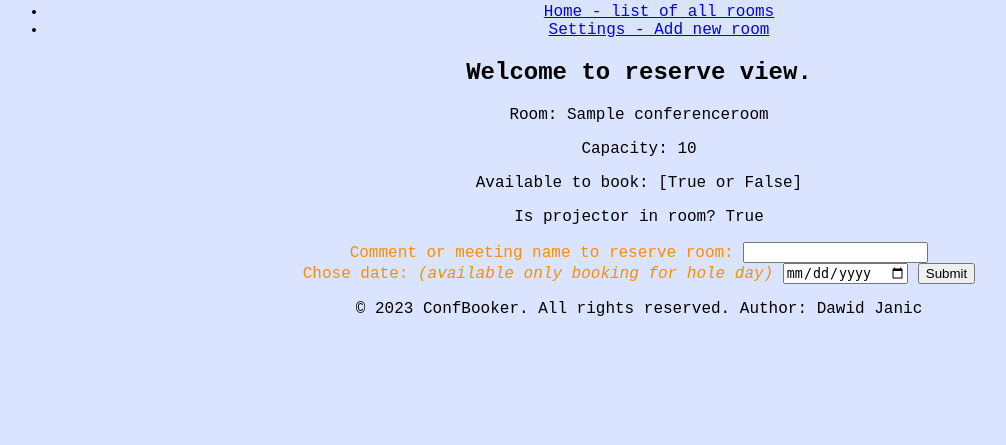
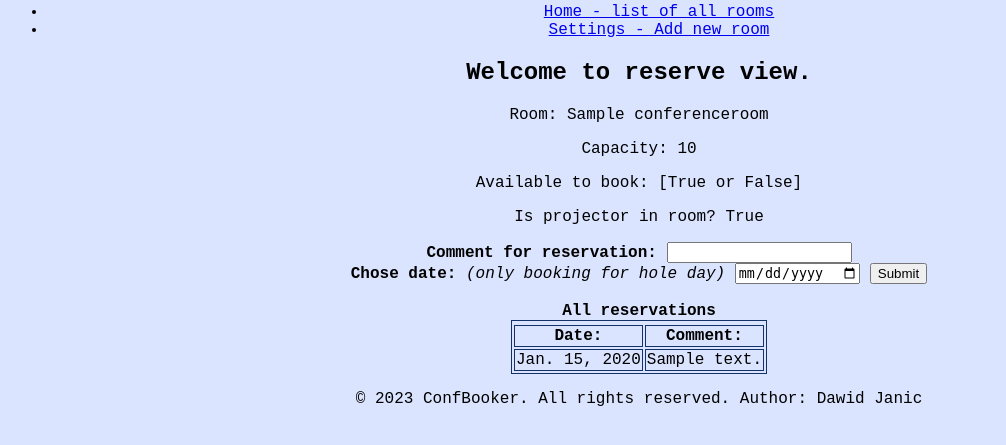
Before and after one commit to TheRizzy/ConfBooker, a Django app: page /room/reserve/1/ in a window 1280 px wide. Shown: the part 290-735 px from the top of the page, without its empty margins (1-1007 px from the left). Run offline with Django 5.2, Linux system fonts and the light colour scheme; tables that the repository leaves empty hold one stand-in row (values such as "Sample post").

Commit message:
add table with  all reservations to reservation view

```diff
--- /dev/null
+++ b/ConfBooker/main/playground.py
@@ -0,0 +1,4 @@
+import datetime
+print(datetime.date.today())
+t = datetime.date.today()
+print(type(t))
--- a/ConfBooker/main/templates/main-page.html
+++ b/ConfBooker/main/templates/main-page.html
@@ -65,6 +65,7 @@
           <td>{{room.projector_available}}</td>
           <td>
             Occupied / Free
+            {{room.reserved}}
           </td>
           <td>
             <button>
--- a/ConfBooker/main/templates/reserve-view.html
+++ b/ConfBooker/main/templates/reserve-view.html
@@ -14,6 +14,12 @@
         text-align:center;
         font-family: 'Courier New', monospace;
         background-color: rgba(89, 131, 252, 0.21);
+      }
+      table, th, td{
+        text-align:center;
+        border: 1px solid rgb(19, 50, 106);
+        margin-left: auto;
+        margin-right: auto;
       }
     </style>
   </head>
@@ -43,13 +49,13 @@
 
       <form action="#" method="POST">
         {% csrf_token %}
-        <label style="color: darkorange">
-          Comment or meeting name to reserve room:
+        <label>
+          <strong>Comment for reservation:</strong>
           <input type="text" name="comment_reservation">
         </label>
         <br>
-        <label style="color: darkorange">
-          Chose date: <i>(available only booking for hole day)</i>
+        <label>
+          <strong> Chose date:</strong> <i>(only booking for hole day)</i>
           <input type="date" name="date_reservation">
         </label>
         <input type="submit">
@@ -59,6 +65,27 @@
       <button onclick="location.href='/home/'" type="button">
             Return to home</button>
       {% endif %}
+      </br>
+        <table>
+          <tr>
+            <strong>All reservations</strong>
+          </tr>
+          <tr>
+            <td>
+              <strong>Date:</strong>
+            </td>
+            <td>
+              <strong>Comment:</strong>
+            </td>
+          </tr>
+          {% for key in reservation %}
+          <tr>
+            <td>{{key.date_reservation}}</td>
+            <td>{{key.comment_reservation}}</td>
+          </tr>
+          {% endfor %}
+        </table>
+
     </main>
     <footer>
       <p>&copy; 2023 ConfBooker. All rights reserved. Author: Dawid Janic</p>
--- a/ConfBooker/main/views.py
+++ b/ConfBooker/main/views.py
@@ -13,9 +13,13 @@ class MainPage(View):
     @staticmethod
     def get(request):
         rooms = ConferenceRoom.objects.all()
-        reserves = ReserveRoom.objects.all()
+        reservations = ReserveRoom.objects.all()
         today = datetime.date.today()
-        return render(request, 'main-page.html', context={"rooms": rooms, "reserves": reserves, "today": today})
+        #do wyjaśnienia jak pokazać czy sala jest dostępna 'dzisiaj'
+        # for room in rooms:
+        #     reservation_dates = [reservations.date_reservation for reservations in room.roomreservation_set.all()]
+        #     room.reserved = today in reservation_dates
+        return render(request, 'main-page.html', context={"rooms": rooms, "reserves": reservations, "today": today})
 
 
 class NewRoomView(View):
@@ -94,7 +98,8 @@ class ReserveView(View):
     @staticmethod
     def get(request, id):
         room = get_object_or_404(ConferenceRoom, id=id)
-        return render(request, 'reserve-view.html', context={'room': room})
+        reservation = ReserveRoom.objects.filter(id_room_id=id).order_by('date_reservation')
+        return render(request, 'reserve-view.html', context={'room': room, 'reservation': reservation})
 
     @staticmethod
     def post(request, id):
```
